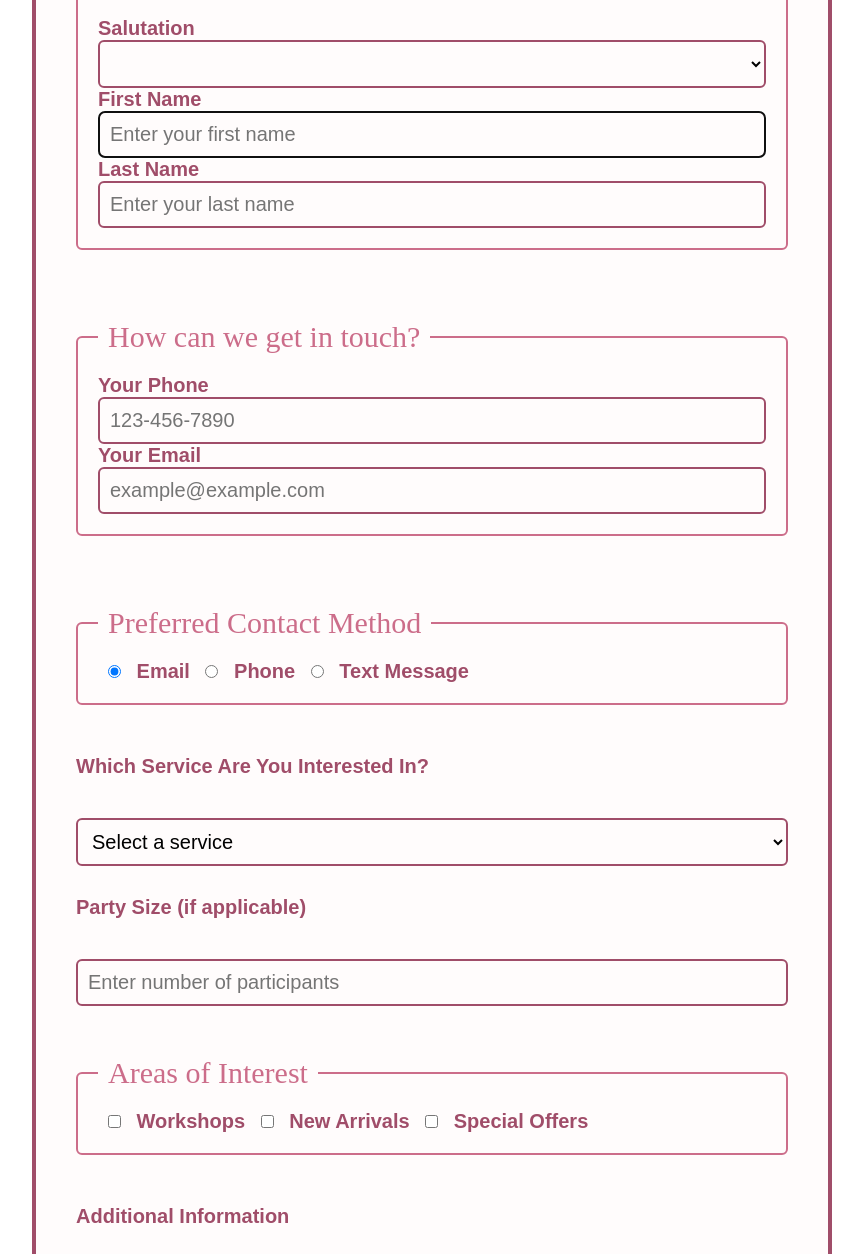
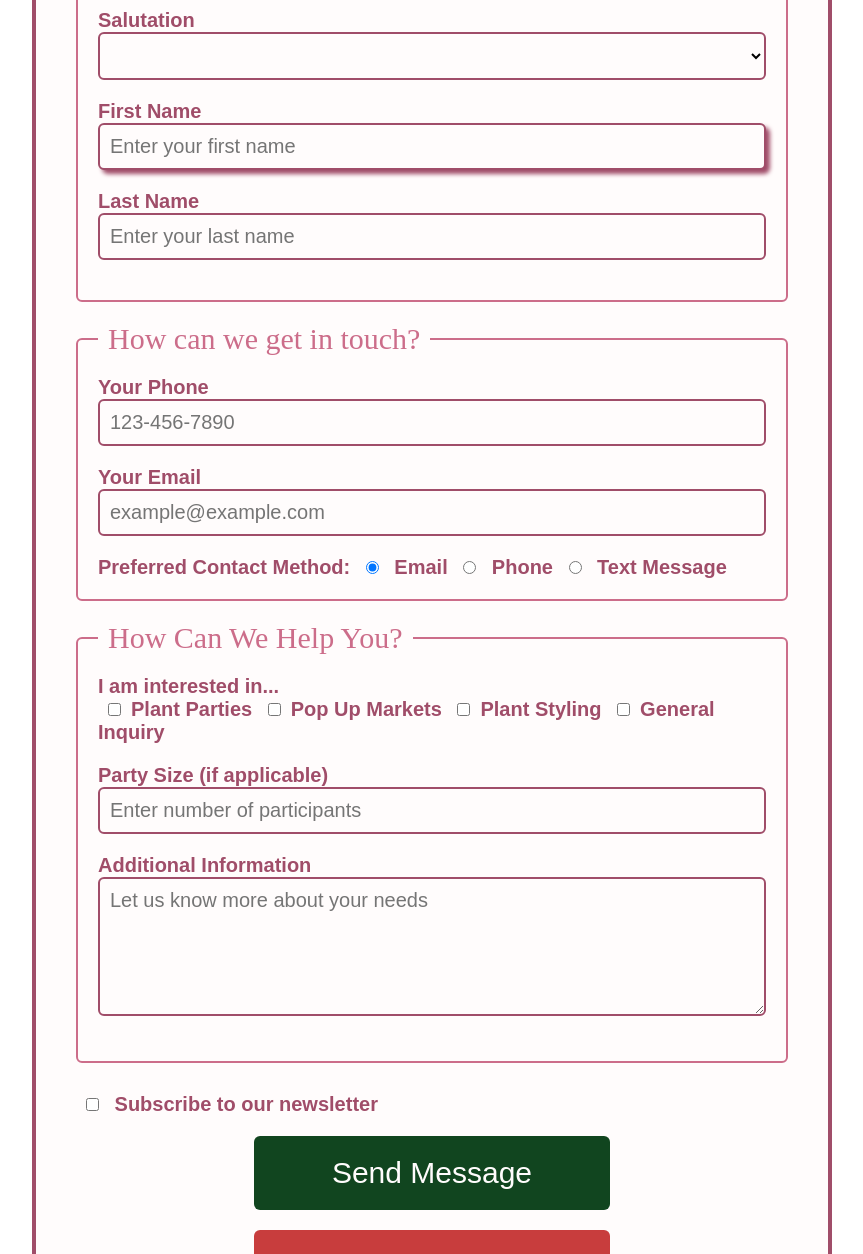
Before and after one commit to FennaKort/verdantia-site, a plain HTML site: page contact.html in a window 1280 px wide. Shown: the part 280-1534 px from the top of the page, without its empty margins (208-1071 px from the left). Drawn offline with Linux system fonts and the light colour scheme; a web font is replaced by a local one.

Commit message:
replaced service type select with checkboxes

```diff
--- a/contact.html
+++ b/contact.html
@@ -29,7 +29,7 @@
         <fieldset>
           <legend>Your Name</legend>
           <!--Salutation-->
-            <label for="salutation">Salutation</label>
+            <label for="salutation" class="formField">Salutation</label>
             <select id="salutation" name="salutation" required>
               <option value=""></option>
               <option value="Mrs.">Mrs.</option>
@@ -38,11 +38,13 @@
               <option value="Mx.">Mx.</option>
               <option value="Dr.">Dr.</option>
             </select>
+
           <!--First Name-->
-            <label for="firstName">First Name</label>
+            <label for="firstName" class="formField">First Name</label>
             <input type="text" id="firstName" name="firstName" placeholder="Enter your first name" required autofocus>
+
           <!--Last Name-->
-            <label for="lastName">Last Name</label>
+            <label for="lastName" class="formField">Last Name</label>
             <input type="text" id="lastName" name="lastName" placeholder="Enter your last name" required>
         </fieldset>
 
@@ -50,17 +52,15 @@
         <fieldset>
           <legend>How can we get in touch?</legend>
           <!-- Phone -->
-            <label for="phone">Your Phone</label>
+            <label for="phone" class="formField">Your Phone</label>
             <input type="tel" id="phone" name="phone" pattern="[0-9]{3}[\-][0-9]{3}[\-][0-9]{4}" placeholder="123-456-7890" required>
 
           <!-- Email -->
-            <label for="email">Your Email</label>
+            <label for="email" class="formField">Your Email</label>
             <input type="email" id="email" name="email" pattern="[a-z0-9._%+-]+@[a-z0-9.-]+\.[a-z]{2,4}$" placeholder="example@example.com" required>
-        </fieldset>
 
           <!-- Preferred Contact Method (Radio Buttons) -->
-          <fieldset>
-            <legend>Preferred Contact Method</legend>
+            <label class="formField">Preferred Contact Method:</label>
             <label>
               <input type="radio" name="contact-method" value="email" checked>
               Email
@@ -75,43 +75,33 @@
             </label>
         </fieldset>
 
-
         <!-- Service Type -->
-        <label for="service">Which Service Are You Interested In?</label>
-        <select id="service" name="service" required>
-          <option value="">Select a service</option>
-          <option value="plant-parties">Plant Parties</option>
-          <option value="pop-up-markets">Pop Up Markets</option>
-          <option value="plant-styling">Plant Styling</option>
-          <option value="general-inquiry">General Inquiry</option>
-        </select>
+        <fieldset>
+          <legend>How Can We Help You?</legend>
+          <!-- Service Type (Checkbox Items) -->
+          <label for="service">I am interested in...</label>
+          <div id="service" name="service" required>
+            <label>
+              <input type="checkbox" name="service" value="plant-parties">Plant Parties
+            </label>
+            <label>
+              <input type="checkbox" name="service" value="pop-up-markets">Pop Up Markets
+            </label>
+            <label>
+              <input type="checkbox" name="service" value="plant-styling">Plant Styling
+            </label>
+            <label>
+              <input type="checkbox" name="service" value="general-inquiry">General Inquiry
+            </label>
+          </div>
 
           <!-- Party Size (optional for Plant Parties) -->
           <label for="party-size">Party Size (if applicable)</label>
             <input type="number" id="party-size" name="party-size" placeholder="Enter number of participants">
-
-
-
-        <!-- Areas of Interest (Checkbox Items) -->
-        <fieldset>
-          <legend>Areas of Interest</legend>
-          <label>
-            <input type="checkbox" name="interest" value="workshops">
-            Workshops
-          </label>
-          <label>
-            <input type="checkbox" name="interest" value="new-arrivals">
-            New Arrivals
-          </label>
-          <label>
-            <input type="checkbox" name="interest" value="special-offers">
-            Special Offers
-          </label>
-        </fieldset>
-
           <!-- Additional Message -->
           <label for="message">Additional Information</label>
           <textarea id="message" name="message" rows="5" placeholder="Let us know more about your needs" required></textarea>
+        </fieldset>
 
         <!-- Newsletter Subscription (Checkbox) -->
         <label>
--- a/css/main.css
+++ b/css/main.css
@@ -260,24 +260,34 @@ font-size: 8em;
   border-radius: 0.5rem;
 }
 
+.contact-container input[type="checkbox"],
+.contact-container input[type="radio"] {
+  margin: 0 0.5rem;
+}
+
+.contact-container :focus {
+  outline: none;
+  box-shadow: 0.2rem 0.2rem 0.2rem var(--dark-pink-full);
+}
+
 .contact-container h1 {
   text-align: center;
-  margin-bottom: 1.5rem;
-  color: var(--pink-full);
-  font-family: 'Inria Serif', serif;
-  font-size: 3rem;
 }
 
 .contact-container form {
   display: flex;
   flex-direction: column;
-  gap: 1.5rem;
 }
 
 .contact-container label {
   font-weight: bold;
-  margin-bottom: 0.5rem;
+  margin-top: 0.5rem;
   color: var(--dark-pink-full);
+}
+
+label.formField {
+  padding: 0.2rem 0;
+  /*color: blue;*/ /*diagnostic colour, i'm not sure why this isn't overwriting the colour set in the declaration above*/
 }
 
 .contact-container input[type="text"],
@@ -288,10 +298,15 @@ font-size: 8em;
 .contact-container select {
   width: 100%;
   padding: 0.5rem;
+  margin-bottom: 1rem;
   border: 0.1rem solid var(--dark-pink-full);
   border-radius: 0.3rem;
   background-color: var(--off-white-full);
   font-size: 1rem;
+}
+
+.contact-container #service {
+  margin-bottom: 1rem;
 }
 
 .contact-container textarea {
@@ -302,7 +317,7 @@ font-size: 8em;
   border: 0.1rem solid var(--pink-full);
   border-radius: 0.3rem;
   padding: 1rem;
-  margin: 1rem 0;
+  margin-bottom: 1rem;
 }
 
 .contact-container fieldset legend {
@@ -312,10 +327,12 @@ font-size: 8em;
   padding: 0 0.5rem;
 }
 
+/*Send Message button*/
 .contact-container button[type="submit"] {
   background-color: var(--green-full);
   color: var(--off-white-full);
   border: none;
+  margin: 1rem;
   padding: 1rem;
   font-size: 1.5rem;
   cursor: pointer;
@@ -329,6 +346,7 @@ font-size: 8em;
   background-color: var(--light-green-full);
 }
 
+/*Reset Form button*/
 .contact-container button[type="reset"] {
   background-color: var(--red-full);
   color: var(--off-white-full);
@@ -345,8 +363,3 @@ font-size: 8em;
 .contact-container button[type="reset"]:hover {
   background-color: var(--light-red-full);
 }
-
-.contact-container input[type="checkbox"],
-.contact-container input[type="radio"] {
-  margin: 0 0.5rem;
-}
```
Also changed, not shown: README.txt. Lines whose indentation alone changed are shown as unchanged.
